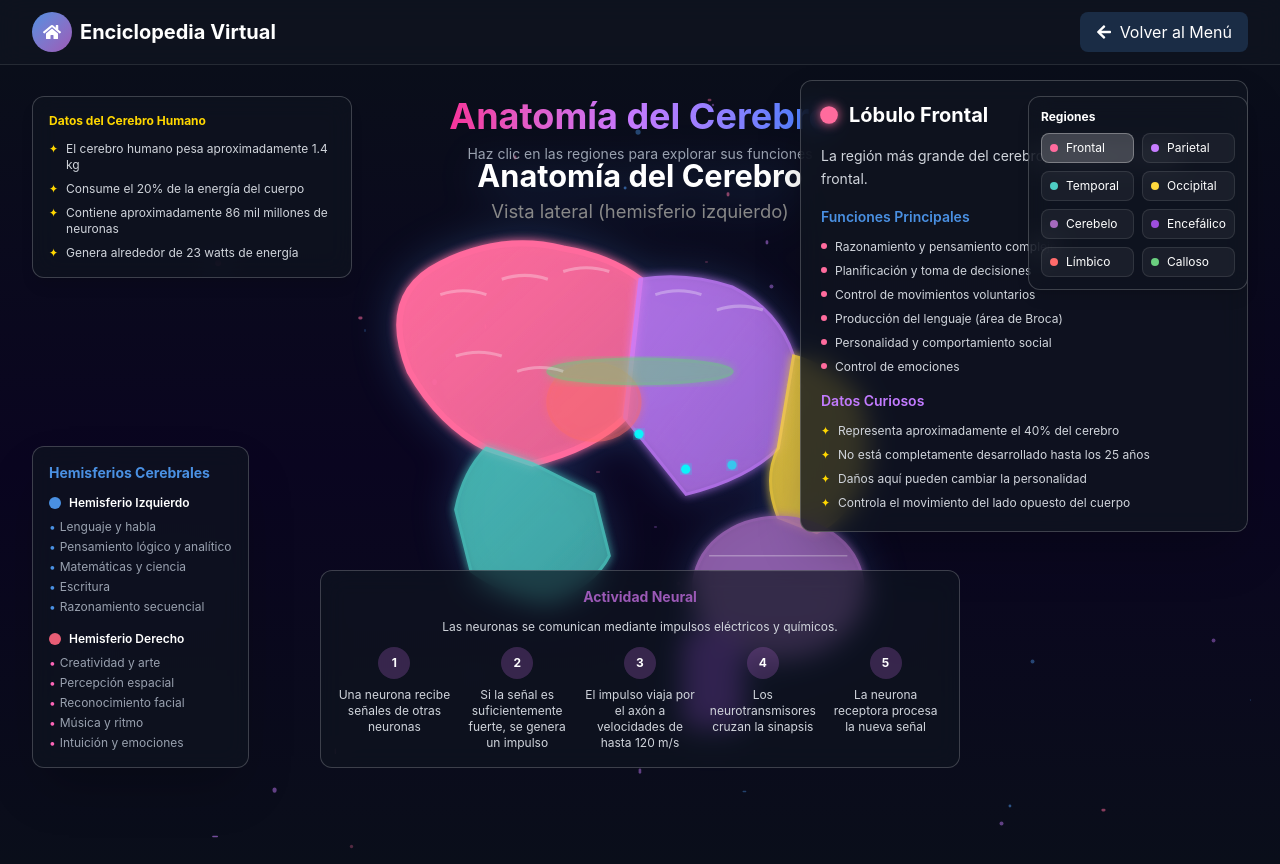
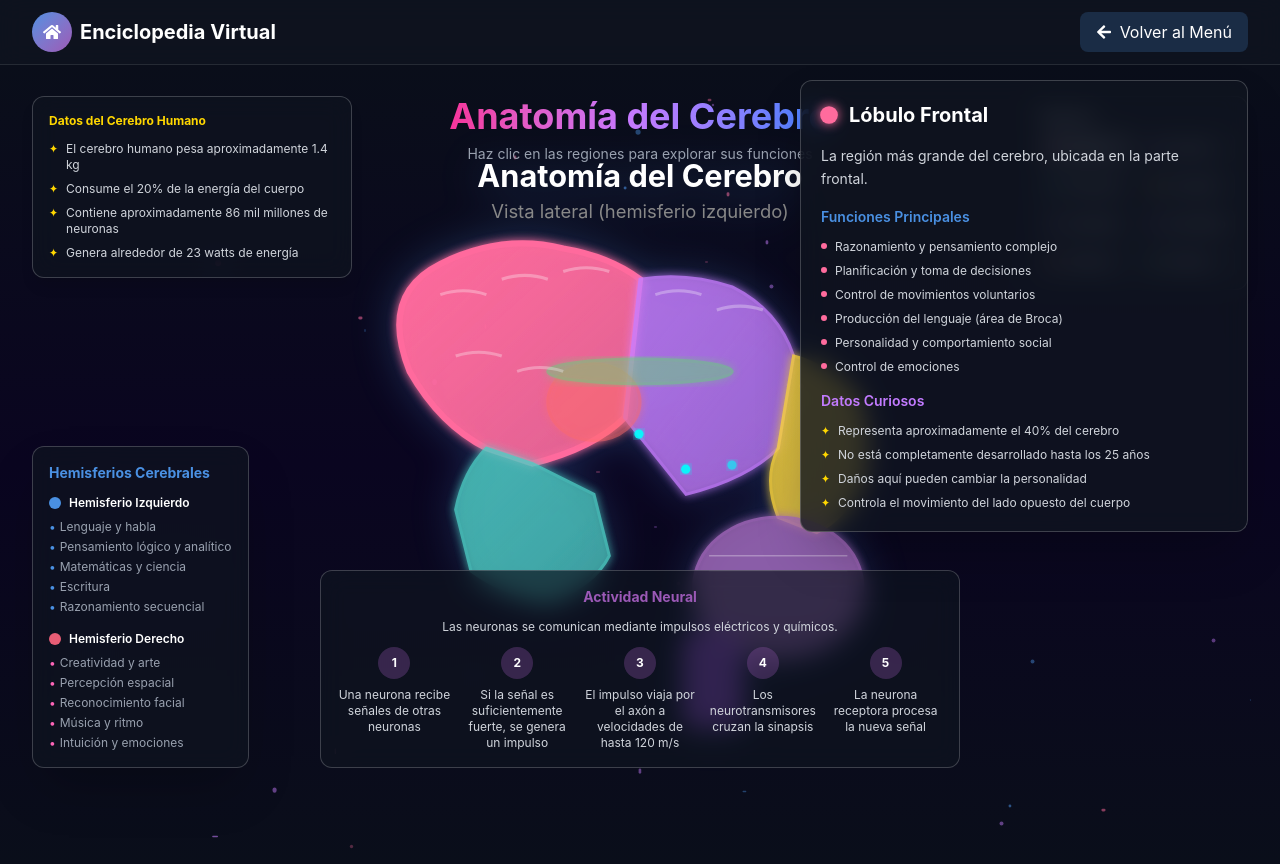
Before and after one commit to yofreca/enciclopedia-virtual, a React (Vite) app: page /cuerpo-humano/cerebro in a window 1280 px wide. Built offline with nearby package versions, Linux system fonts and the light colour scheme.

Commit message:
Fix: Panel de información cerebral ahora queda por encima del selector
Ajustado z-index del panel de información de z-10 a z-30 para evitar que el selector de regiones lo tape.

```diff
--- a/src/components/common/BrainInfo.tsx
+++ b/src/components/common/BrainInfo.tsx
@@ -15,7 +15,7 @@ const BrainInfo = ({ region }: BrainInfoProps) => {
           animate={{ opacity: 1, x: 0 }}
           exit={{ opacity: 0, x: 50 }}
           transition={{ duration: 0.3 }}
-          className="fixed top-20 right-8 max-w-md z-10"
+          className="fixed top-20 right-8 max-w-md z-30"
         >
           <div className="bg-space-800/80 backdrop-blur-md border border-white/20 rounded-xl p-5 shadow-2xl max-h-[calc(100vh-120px)] overflow-y-auto">
             {/* Header con color de la región */}
```
